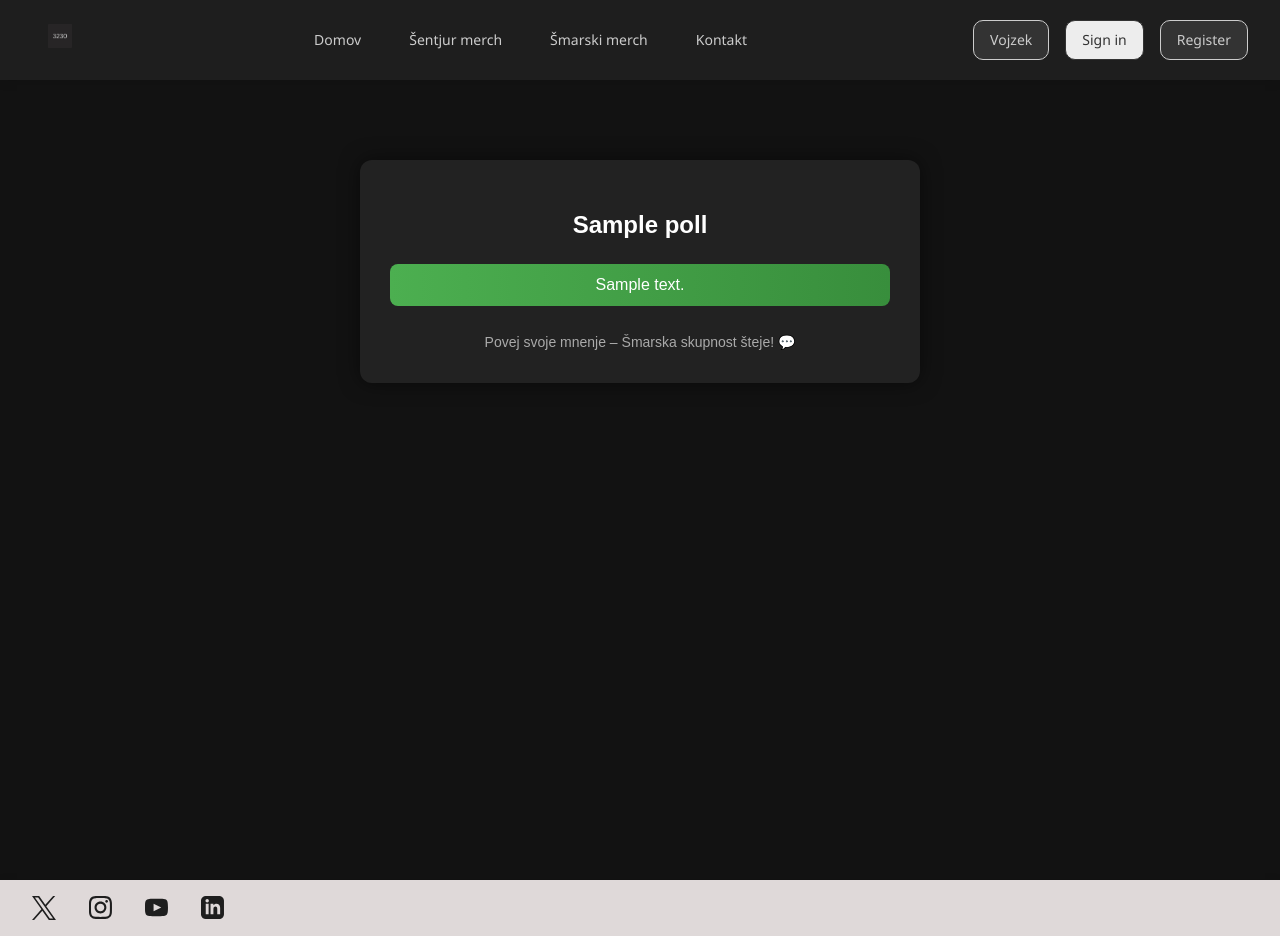
After one commit to HeraZ14/Sentjur3230, a Django app: template zajebancija/templates/zajebancija/glasovanje.html in a window 1280 px wide. The commit adds this page. Run offline with Django 5.2, Linux system fonts and the light colour scheme; the template is opened without the code that fills it: most values are stand-ins (such as "Sample title", 1, 10 or a date in 2020).

Commit message:
Stilistični popravki, dodano glasovanje

```diff
--- a/spletka/settings.py
+++ b/spletka/settings.py
@@ -39,6 +39,7 @@ INSTALLED_APPS = [
     'django.contrib.staticfiles',
     'store',
     'accounts',
+    'zajebancija',
 ]
 LOGIN_REDIRECT_URL = '/profile/'     # ali karkoli
 LOGOUT_REDIRECT_URL = '/accounts/login/'
@@ -61,7 +62,8 @@ TEMPLATES = [
     {
         'BACKEND': 'django.template.backends.django.DjangoTemplates',
         'DIRS': [os.path.join(BASE_DIR, 'spletka', 'templates'),
-                os.path.join(BASE_DIR, 'accounts', 'templates')],
+                os.path.join(BASE_DIR, 'accounts', 'templates'),
+                 os.path.join(BASE_DIR, 'zajebancija', 'templates')],
         'APP_DIRS': True,
         'OPTIONS': {
 
--- a/spletka/templates/base.html
+++ b/spletka/templates/base.html
@@ -17,7 +17,7 @@
       <div class="header-auth">
         <a class="transparent_button" href="{% url 'home' %}">Domov</a>
         <a class="transparent_button" href="{% url 'sentjur-merch' %}">Šentjur merch</a>
-        <a class="transparent_button" href="{% url 'ostali-merch' %}">Ostali merch</a>
+        <a class="transparent_button" href="{% url 'smarski-merch' %}">Šmarski merch</a>
         <a class="transparent_button" href="{% url 'kontakt' %}">Kontakt</a>
       </div>
       <div class="header-auth">
@@ -31,7 +31,7 @@
         </div>
     </div>
 
-    {% block content %}{% endblock %}
+     <main class="block">{% block content %}{% endblock %}</main>
 
     <div class="footer">
       <div class="footer-auth">
--- a/spletka/urls.py
+++ b/spletka/urls.py
@@ -6,6 +6,7 @@ urlpatterns = [
     path('admin/', admin.site.urls),
     path('',views.home, name = 'home'),
     path('kontakt/',views.kontakt, name = 'kontakt'),
+    path('', include('zajebancija.urls')),
     path('',include('store.urls')),
     path('', include('accounts.urls')),
 ] + static(settings.MEDIA_URL, document_root=settings.MEDIA_ROOT)
--- a/static/css/style.css
+++ b/static/css/style.css
@@ -1,10 +1,13 @@
 body {
+    height: 100%;
   font-family: 'Segoe UI', Tahoma, Geneva, Verdana, sans-serif;
   background-color: var(--bg-color, #121212);
   color: #dcdcdc;
   line-height: 1.6;
   padding: 0;
-  margin: 0;
+  margin: 0;display: flex;
+  flex-direction: column;
+
 }
 
 .header {
@@ -55,6 +58,11 @@ body {
   gap: 1rem;
   align-items: center;
 }
+
+main.block{
+    flex: 1;
+  min-height: 100vh;
+}
 /* ======= KARTICE IZDELKOV ======= */
 .cards {
   display: grid;
@@ -145,10 +137,28 @@ body {
         cursor: pointer;
         font-size: 14px;
         transition: transform 0.2s;
+        text-decoration: none;
 }
 .signin_button:hover {
   transform: scale(1.01);
 }
+.checkout-button {
+    background-color: #ededed;
+        display: flex;          /* naredi vsebnik fleksibilen */
+        align-items: center;    /* vertikalna poravnava */
+        justify-content: center; /* horizontalna poravnava */
+        color: #333;
+        padding: 6px 12px;
+        border: 1px solid #333;
+        border-radius: 10px;
+        cursor: pointer;
+        transition: transform 0.2s;
+        text-decoration: none;
+}
+.checkout-button:hover {
+    background: #c6c4c4;
+}
+
 .registration_button {
   background-color: #333;
       display: flex;          /* naredi vsebnik fleksibilen */
@@ -331,3 +381,126 @@ h2 {
     color: #721c24;
     border: 1px solid #f5c6cb;
 }
+
+/* Shopping cart*/
+.cart-grid {
+  display: flex;
+  flex-direction: column;  /* postavi produkte enega pod drugim */
+  gap: 1.5rem;
+  justify-content: center;
+  padding: 1rem 0;
+}
+
+.cart-product {
+  display: flex;           /* razporedi elemente v vrstico */
+  align-items: center;     /* poravnaj vertikalno */
+  gap: 1rem;               /* razmak med elementi v vrstici */
+  background-color: #111;
+  padding: 1rem;
+  border-radius: 8px;
+  border: 1px solid #444;
+}
+
+.cart-input[type="number"] {
+  background-color: #111;           /* temna podlaga */
+  color: #fff;                      /* bel tekst */
+  border: 1px solid #444;           /* siva obroba */
+  border-radius: 6px;
+  padding: 0.5rem 0.75rem;
+  width: 80px;
+  font-size: 1rem;
+  outline: none;
+  transition: border 0.2s ease;
+}
+
+.cart-input[type="number"]:hover {
+  border-color: #888;               /* svetlejša obroba ob hoverju */
+}
+
+.cart-input[type="number"]:focus {
+  border-color: #fff;
+  box-shadow: 0 0 0 2px rgba(255, 255, 255, 0.2); /* subtilen fokus efekt */
+}
+/* Chrome, Safari, Edge */
+.cart-input::-webkit-inner-spin-button,
+.cart-input::-webkit-outer-spin-button {
+  -webkit-appearance: none;
+  margin: 0;
+}
+
+/* Firefox */
+.cart-input {
+  -moz-appearance: textfield;
+}
+
+.product-detail-form {
+
+  background-color: #686767;
+  box-shadow: var(--card-shadow);
+    position: relative;
+  border-radius: 10px;
+  padding: 1rem;
+  width: 220px;              /* Enotna širina kartice */
+  display: flex;
+  flex-direction: column;
+  align-items: center;        /* Poravnaj vsebino na sredino */
+  text-align: center;         /* Centriraj besedilo */
+  transition: transform 0.3s ease;
+  cursor: pointer;
+    overflow: hidden;
+
+}
+.product-detail {
+  display: flex;           /* razporedi elemente v vrstico */
+  align-items: center;     /* poravnaj vertikalno */
+  gap: 1rem;               /* razmak med elementi v vrstici */
+  background-color: #111;
+  padding: 1rem;
+  border-radius: 8px;
+}
+
+/* glasovanja */
+
+.poll-container {
+    max-width: 500px;
+    margin: 80px auto;
+    background-color: #222;
+    color: #fff;
+    padding: 30px;
+    border-radius: 12px;
+    box-shadow: 0 0 20px rgba(0,0,0,0.5);
+    font-family: Arial, sans-serif;
+  }
+
+  .poll-title {
+    font-size: 24px;
+    font-weight: bold;
+    margin-bottom: 20px;
+    text-align: center;
+  }
+
+  .poll-option {
+    display: block;
+    width: 100%;
+    padding: 12px 20px;
+    margin-bottom: 15px;
+    border: none;
+    border-radius: 8px;
+    background: linear-gradient(to right, #4CAF50, #388E3C);
+    color: white;
+    font-size: 16px;
+    cursor: pointer;
+    transition: background 0.3s, transform 0.2s;
+  }
+
+  .poll-option:hover {
+    background: linear-gradient(to right, #66BB6A, #43A047);
+    transform: scale(1.02);
+  }
+
+  .poll-footer {
+    margin-top: 25px;
+    font-size: 14px;
+    color: #aaa;
+    text-align: center;
+  }
--- a/static/css/vars.css
+++ b/static/css/vars.css
@@ -4,7 +4,7 @@
   --accent-color: #0c0c0c;      /* mehka vijolična, primerna za dark mode poudarke */
   --text-color: #dcdcdc;
   --header-bg: #0d0d0d;         /* zelo temno ozadje headerja */
-  --card-bg: #1e1e1e;           /* temno siva kartice, loči se od bg */
+  --card-bg: #838282;           /* temno siva kartice, loči se od bg */
   --card-shadow: 0 2px 10px rgba(0,0,0,0.7); /* močnejša senca za kontrast */
   --text-muted: #aaaaaa;        /* za oslabljeno besedilo */
   --footer-bg: #e0e0e0;         /* enako kot header */
--- a/store/templates/shop/sentjur-merch.html
+++ b/store/templates/shop/sentjur-merch.html
@@ -2,6 +2,7 @@
 
 {% block content %}
 <h2>Šentjur Merch</h2>
+
 <div class="product-grid">
     {% if products %}
         {% for product in products %}
@@ -16,4 +17,5 @@
         <p>Ni izdelkov v tej kategoriji.</p>
     {% endif %}
 </div>
+
 {% endblock %}
--- a/store/urls.py
+++ b/store/urls.py
@@ -3,14 +3,14 @@ from . import views
 
 urlpatterns = [
     path('sentjur-merch/', views.sentjur_merch, name='sentjur-merch'),
-    path('ostali-merch/', views.ostali_merch, name='ostali-merch'),
+    path('smarski-merch/', views.smarski_merch, name='smarski-merch'),
     path('product/<int:pk>/', views.product_detail, name='product_detail'),
     path('kontakt/', views.kontakt, name='kontakt'),
     path('add-to-cart/', views.add_to_cart, name='add_to_cart'),
     path('remove-from-cart/', views.remove_from_cart, name='remove_from_cart'),
     path('update-cart/', views.update_cart, name='update_cart'),
     path('vojzek/', views.cart_view, name='vojzek'),
-    path('checkout/', views.checkout, name='checkout')
+    path('checkout/', views.checkout, name='checkout'),
 
 
 ]
--- /dev/null
+++ b/zajebancija/templates/zajebancija/glasovanje.html
@@ -0,0 +1,26 @@
+{% extends 'base.html' %}
+{% load static %}
+
+{% block content %}
+  <div class="poll-container">
+  <h1 class="poll-title">{{ poll.question }}</h1>
+
+  <form method="POST">
+    {% csrf_token %}
+    {% for option in poll.options.all %}
+      <button
+        type="submit"
+        name="option"
+        value="{{ option.id }}"
+        class="poll-option"
+      >
+        {{ option.text }}
+      </button>
+    {% endfor %}
+  </form>
+
+  <div class="poll-footer">
+    Povej svoje mnenje – Šmarska skupnost šteje! 💬
+  </div>
+</div>
+{% endblock %}
```
Also changed, not shown: other parts of static/css/style.css (+42 -18 lines), store/templates/shop/ostali-merch.html (deleted, +0 -21 lines), store/templates/shop/product_detail.html (+9 -5 lines), store/templates/shop/smarski-merch.html (added, +15 -0 lines), store/templates/shop/vojzek.html (+10 -12 lines), store/views.py (+6 -5 lines), zajebancija/templates/zajebancija/rezultati.html (added, +18 -0 lines), zajebancija/urls.py (added, +7 -0 lines).
